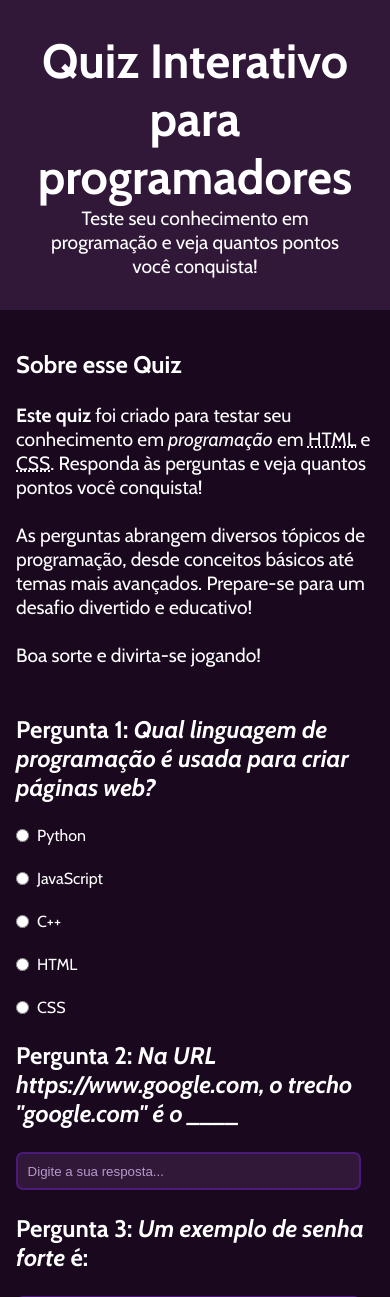
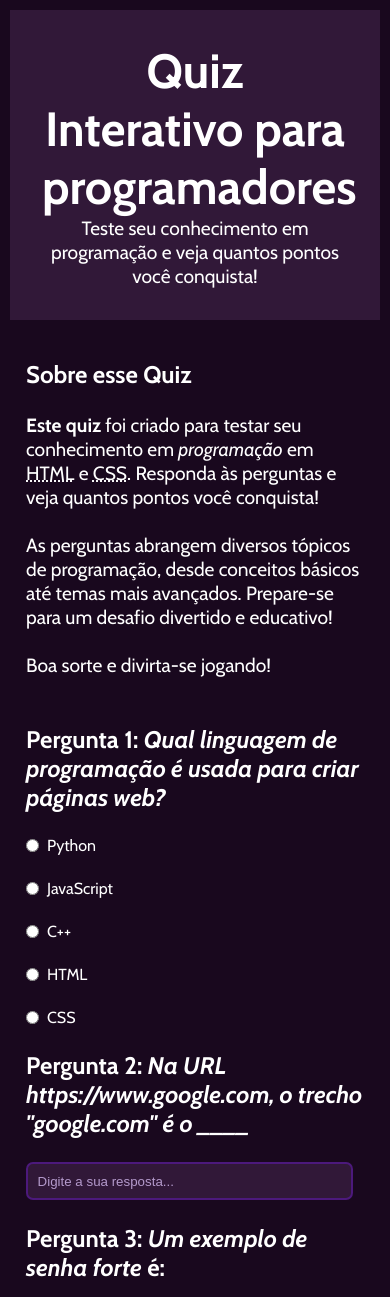
Before and after one commit to W1lliam-Mendes/QuizProgramacao, a Flask app: page / in a window 390 px wide; the page is wider, and only the part inside the window is pictured. Shown: the top 1297 px of that part. Run offline with Flask 3, Linux system fonts and the light colour scheme.

Commit message:
Ajustei o layout para celular

```diff
--- a/static/style.css
+++ b/static/style.css
@@ -11,6 +11,19 @@ body {
     color: white;
     font-family: 'Cabin', sans-serif;
     font-weight: 400;
+}
+
+@media (max-width: 600px) {
+    body {
+        padding: 10px;
+        font-size: 14px;
+    }
+
+    .container {
+        width: 100% !important;
+        margin: 0 !important;
+        padding: 10px;
+    }
 }
 
 header {
--- a/templates/index.html
+++ b/templates/index.html
@@ -3,6 +3,7 @@
     <head>
         <meta charset="UTF-8">
         <meta name="description" content="Um quiz interativo">
+        <meta name="viewport" content="width=device-width, initial-scale=1.0">
         <title>Quiz Interativo</title>
         <link rel="stylesheet" href="/static/style.css">
     </head>
```
